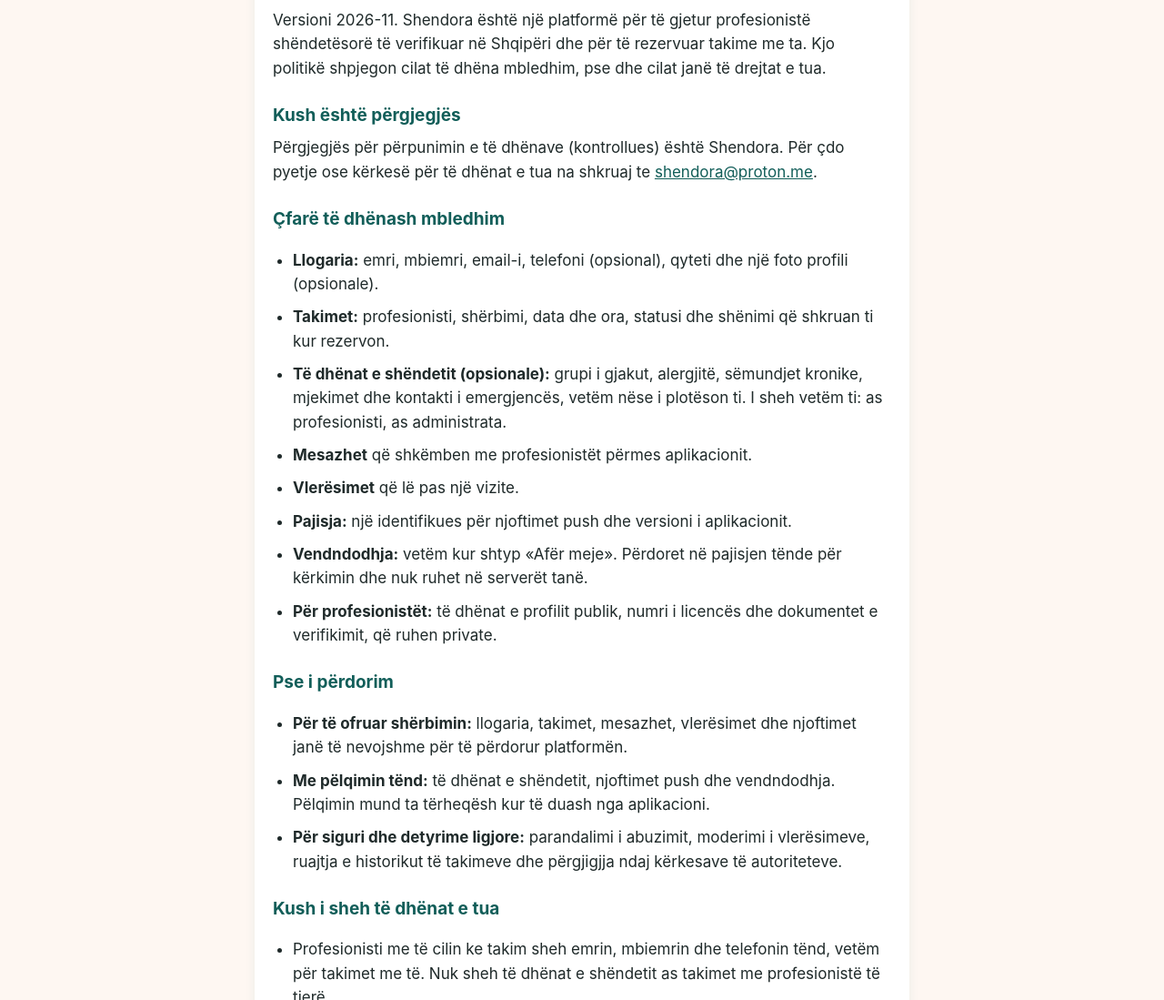
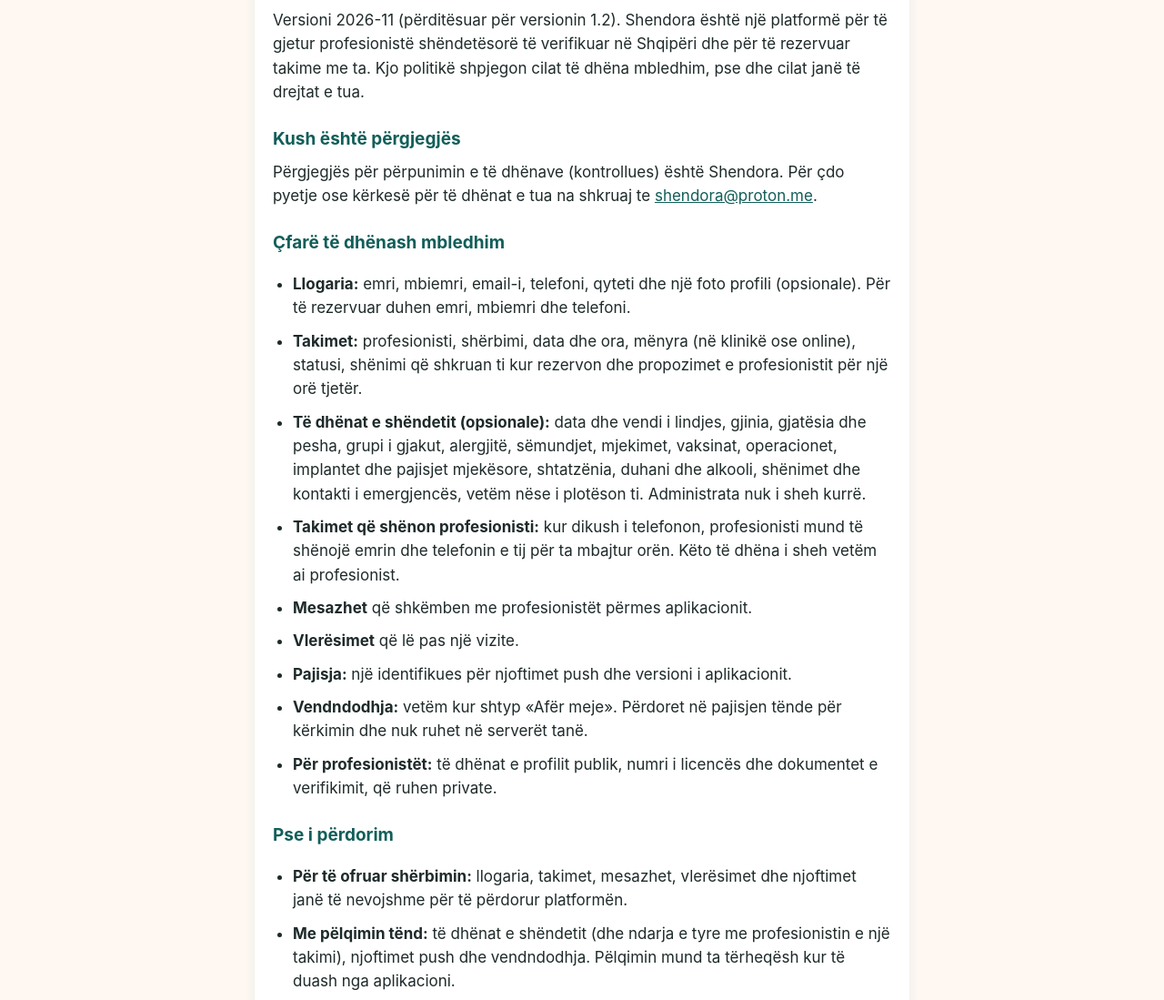
Before and after one commit to ndnoldi-sketch/shendora-legal, a plain HTML site: page privatesia.html in a window 1280 px wide. Shown: the part 192-1291 px from the top of the page at 91% size. Drawn offline with Linux system fonts and the light colour scheme.

Commit message:
Politika e privatësisë dhe kushtet për versionin 1.2: kartela shëndetësore e ndarë për takim, takime online, propozime dhe përgjigje
Co-Authored-By: Claude Opus 5.5 <noreply@anthropic.com>

```diff
--- a/privatesia.html
+++ b/privatesia.html
@@ -24,14 +24,15 @@ footer { text-align: center; color: #6B7676; font-size: 14px; padding: 16px; }
 <header><a href="index.html">Shendora</a><nav style="margin-top:8px"><a href="privatesia.html">Politika e privatësisë</a> <a href="kushtet.html">Kushtet e përdorimit</a> <a href="mbeshtetje.html">Mbështetje</a></nav></header>
 <main><article>
 <h1>Politika e privatësisë</h1>
-<p>Versioni 2026-11. Shendora është një platformë për të gjetur profesionistë shëndetësorë të verifikuar në Shqipëri dhe për të rezervuar takime me ta. Kjo politikë shpjegon cilat të dhëna mbledhim, pse dhe cilat janë të drejtat e tua.</p>
+<p>Versioni 2026-11 (përditësuar për versionin 1.2). Shendora është një platformë për të gjetur profesionistë shëndetësorë të verifikuar në Shqipëri dhe për të rezervuar takime me ta. Kjo politikë shpjegon cilat të dhëna mbledhim, pse dhe cilat janë të drejtat e tua.</p>
 <h2>Kush është përgjegjës</h2>
 <p>Përgjegjës për përpunimin e të dhënave (kontrollues) është Shendora. Për çdo pyetje ose kërkesë për të dhënat e tua na shkruaj te <a href="mailto:shendora@proton.me">shendora@proton.me</a>.</p>
 <h2>Çfarë të dhënash mbledhim</h2>
 <ul>
-<li><strong>Llogaria:</strong> emri, mbiemri, email-i, telefoni (opsional), qyteti dhe një foto profili (opsionale).</li>
-<li><strong>Takimet:</strong> profesionisti, shërbimi, data dhe ora, statusi dhe shënimi që shkruan ti kur rezervon.</li>
-<li><strong>Të dhënat e shëndetit (opsionale):</strong> grupi i gjakut, alergjitë, sëmundjet kronike, mjekimet dhe kontakti i emergjencës, vetëm nëse i plotëson ti. I sheh vetëm ti: as profesionisti, as administrata.</li>
+<li><strong>Llogaria:</strong> emri, mbiemri, email-i, telefoni, qyteti dhe një foto profili (opsionale). Për të rezervuar duhen emri, mbiemri dhe telefoni.</li>
+<li><strong>Takimet:</strong> profesionisti, shërbimi, data dhe ora, mënyra (në klinikë ose online), statusi, shënimi që shkruan ti kur rezervon dhe propozimet e profesionistit për një orë tjetër.</li>
+<li><strong>Të dhënat e shëndetit (opsionale):</strong> data dhe vendi i lindjes, gjinia, gjatësia dhe pesha, grupi i gjakut, alergjitë, sëmundjet, mjekimet, vaksinat, operacionet, implantet dhe pajisjet mjekësore, shtatzënia, duhani dhe alkooli, shënimet dhe kontakti i emergjencës, vetëm nëse i plotëson ti. Administrata nuk i sheh kurrë.</li>
+<li><strong>Takimet që shënon profesionisti:</strong> kur dikush i telefonon, profesionisti mund të shënojë emrin dhe telefonin e tij për ta mbajtur orën. Këto të dhëna i sheh vetëm ai profesionist.</li>
 <li><strong>Mesazhet</strong> që shkëmben me profesionistët përmes aplikacionit.</li>
 <li><strong>Vlerësimet</strong> që lë pas një vizite.</li>
 <li><strong>Pajisja:</strong> një identifikues për njoftimet push dhe versioni i aplikacionit.</li>
@@ -41,13 +42,16 @@ footer { text-align: center; color: #6B7676; font-size: 14px; padding: 16px; }
 <h2>Pse i përdorim</h2>
 <ul>
 <li><strong>Për të ofruar shërbimin:</strong> llogaria, takimet, mesazhet, vlerësimet dhe njoftimet janë të nevojshme për të përdorur platformën.</li>
-<li><strong>Me pëlqimin tënd:</strong> të dhënat e shëndetit, njoftimet push dhe vendndodhja. Pëlqimin mund ta tërheqësh kur të duash nga aplikacioni.</li>
+<li><strong>Me pëlqimin tënd:</strong> të dhënat e shëndetit (dhe ndarja e tyre me profesionistin e një takimi), njoftimet push dhe vendndodhja. Pëlqimin mund ta tërheqësh kur të duash nga aplikacioni.</li>
 <li><strong>Për siguri dhe detyrime ligjore:</strong> parandalimi i abuzimit, moderimi i vlerësimeve, ruajtja e historikut të takimeve dhe përgjigjja ndaj kërkesave të autoriteteve.</li>
 </ul>
 <h2>Kush i sheh të dhënat e tua</h2>
 <ul>
-<li>Profesionisti me të cilin ke takim sheh emrin, mbiemrin dhe telefonin tënd, vetëm për takimet me të. Nuk sheh të dhënat e shëndetit as takimet me profesionistë të tjerë.</li>
+<li>Profesionisti me të cilin ke takim sheh emrin, mbiemrin dhe telefonin tënd, vetëm për takimet me të. Nuk sheh takimet me profesionistë të tjerë.</li>
+<li><strong>Kartela shëndetësore:</strong> profesionisti e sheh vetëm nëse ti zgjedh ta ndash për atë takim (kur rezervon ose më vonë nga takimi), dhe vetëm deri 30 ditë pas takimit. Mund ta heqësh kur të duash. Çdo herë që e hap regjistrohet dhe ti e sheh te takimi.</li>
+<li>Për takimet online, videotelefonata bëhet jashtë Shendora, me shërbimin që zgjedh profesionisti (p.sh. Google Meet, Zoom, WhatsApp), sipas kushteve të atij shërbimi.</li>
 <li>Vlerësimet shfaqen publikisht me pseudonim («Emri K.» ose «Pacient anonim»). Emri i plotë nuk shfaqet kurrë.</li>
+<li><strong>Raportimet:</strong> kur raportohet një bisedë, administrata lexon mesazhet e fundit të saj vetëm për ta shqyrtuar. Kur raportohet një vlerësim ose një përgjigje, administrata sheh vlerësimin, autorin dhe përgjigjen.</li>
 <li>Ofruesit teknikë: Supabase (bazë të dhënash dhe ruajtje skedarësh, serverë në Frankfurt, Bashkimi Evropian) dhe Apple (hyrja me Apple ID dhe dërgimi i njoftimeve push). Nuk shesim të dhëna dhe nuk ua japim reklamuesve.</li>
 </ul>
 <h2>Njoftimet</h2>
@@ -64,7 +68,7 @@ footer { text-align: center; color: #6B7676; font-size: 14px; padding: 16px; }
 <li>Të shohësh dhe korrigjosh të dhënat e tua te Profili.</li>
 <li>Të marrësh një kopje të të dhënave te Privatësia → Eksporto të dhënat e mia.</li>
 <li>Të fshish llogarinë te Privatësia → Fshi llogarinë.</li>
-<li>Të tërheqësh pëlqimin për njoftimet ose të fshish të dhënat e shëndetit kur të duash.</li>
+<li>Të tërheqësh pëlqimin për njoftimet, të ndalosh ndarjen e kartelës me një profesionist ose të fshish të dhënat e shëndetit kur të duash.</li>
 <li>Të ankohesh te Komisioneri për të Drejtën e Informimit dhe Mbrojtjen e të Dhënave Personale.</li>
 </ul>
 <p>Për çdo kërkesë na shkruaj te <a href="mailto:shendora@proton.me">shendora@proton.me</a>; përgjigjemi brenda 30 ditëve.</p>
```
Also changed, not shown: kushtet.html (+6 -3 lines).
